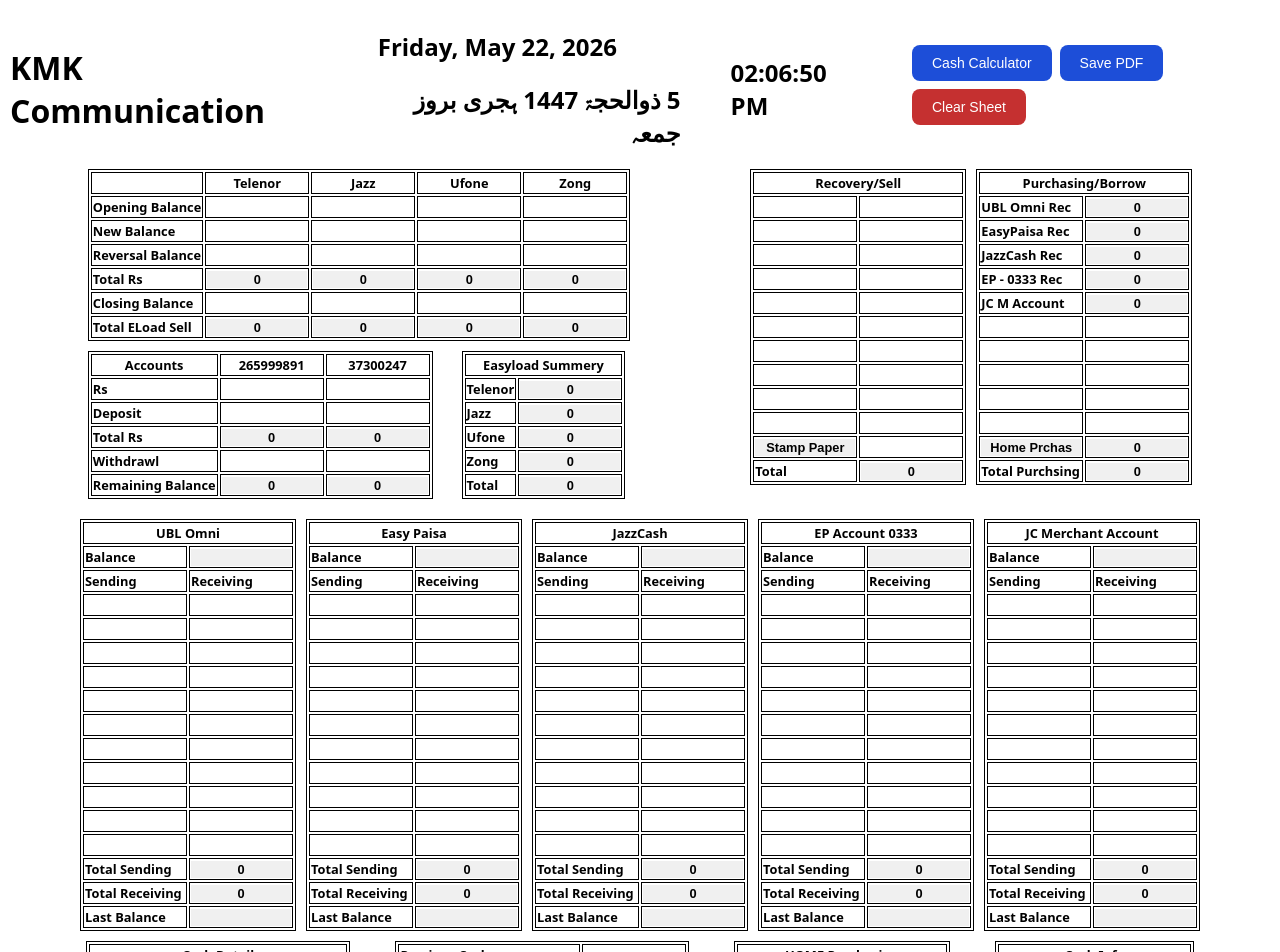
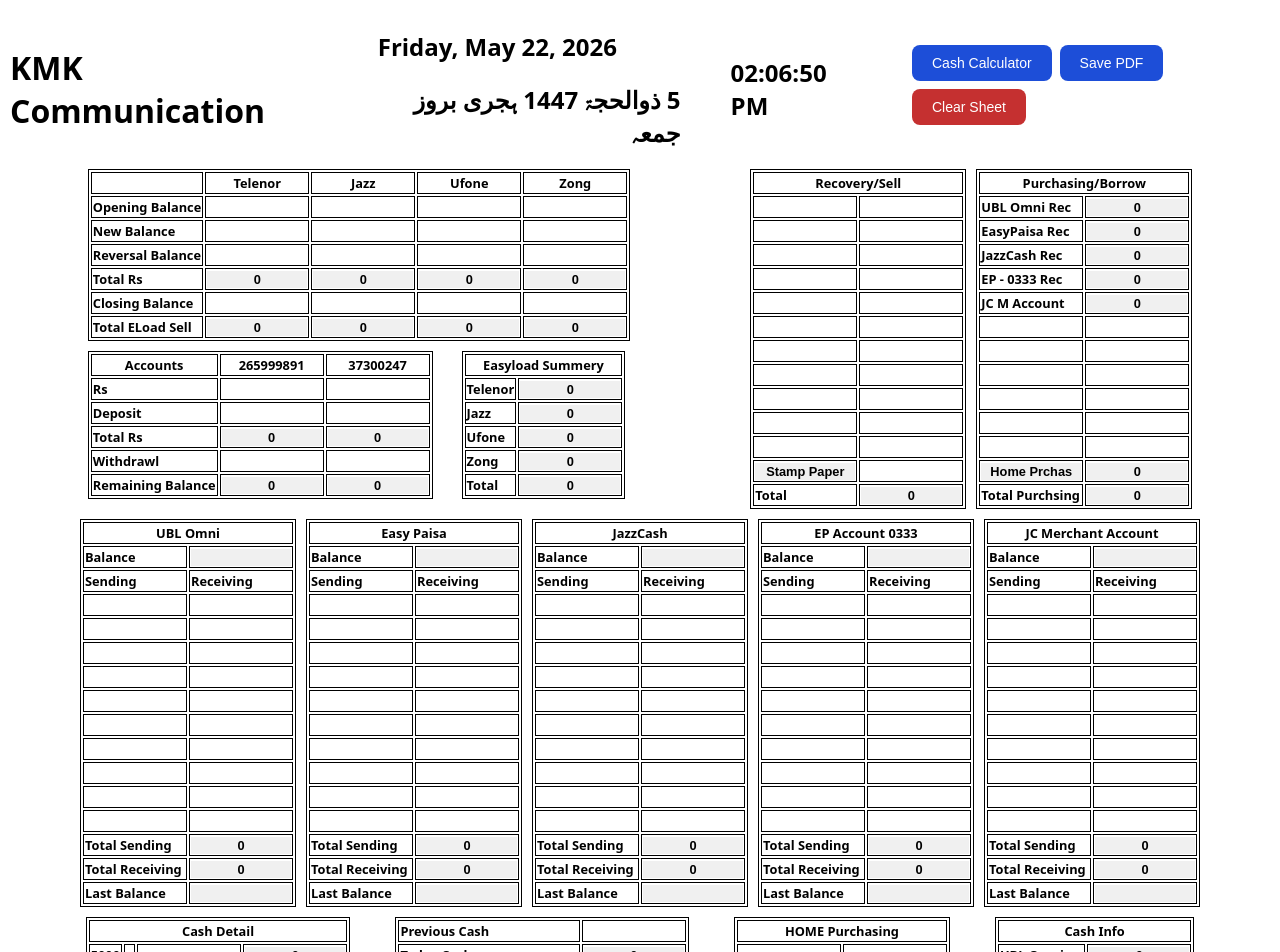
Before and after one commit to aliakbr-gh/ledger-sheet-desktop-app, a Vue app in the folder frontend/: page / in a window 1280 px wide. Shown: the top 952 px of the page. Built offline with nearby package versions, Linux system fonts and the light colour scheme.

Commit message:
Fix some issues

```diff
--- a/frontend/src/App.vue
+++ b/frontend/src/App.vue
@@ -99,7 +99,7 @@ const sheet = reactive<Sheet>({
     accountBalance265999891: null,
     accountBalance37300247: null,
 
-    recovery: Array.from({ length: 10 }, () => ({
+    recovery: Array.from({ length: 11 }, () => ({
         name: "",
         amount: null as number | null,
     })),
@@ -110,32 +110,32 @@ const sheet = reactive<Sheet>({
     withdrawl265999891: null,
     withdrawl37300247: null,
 
-    omni: Array.from({ length: 11 }, () => ({
+    omni: Array.from({ length: 10 }, () => ({
         sending: "",
         receiving: "",
     })),
 
-    easypaisa: Array.from({ length: 11 }, () => ({
+    easypaisa: Array.from({ length: 10 }, () => ({
         sending: "",
         receiving: "",
     })),
 
-    jazzcash: Array.from({ length: 11 }, () => ({
+    jazzcash: Array.from({ length: 10 }, () => ({
         sending: "",
         receiving: "",
     })),
 
-    epaccount: Array.from({ length: 11 }, () => ({
+    epaccount: Array.from({ length: 10 }, () => ({
         sending: "",
         receiving: "",
     })),
 
-    jcaccount: Array.from({ length: 11 }, () => ({
+    jcaccount: Array.from({ length: 10 }, () => ({
         sending: "",
         receiving: "",
     })),
 
-    manualpurchasing: Array.from({ length: 5 }, () => ({
+    manualpurchasing: Array.from({ length: 6 }, () => ({
         name: "",
         amount: null,
     })),
@@ -641,6 +641,12 @@ const handleDownloadPDF = async () => {
         toast.error("Error while saving pdf", error);
     }
 };
+
+const clearLocalStorage = () => {
+    localStorage.clear();
+
+    toast.success("Local storage cleared");
+};
 </script>
 
 <template>
@@ -673,6 +679,9 @@ const handleDownloadPDF = async () => {
                         </button>
                         <button class="button-danger" @click="clearSheet">
                             Clear Sheet
+                        </button>
+                        <button v-if="DEBUG" class="button-danger" @click="clearLocalStorage">
+                            Clear Local Storage
                         </button>
                     </div>
                 </div>
```
